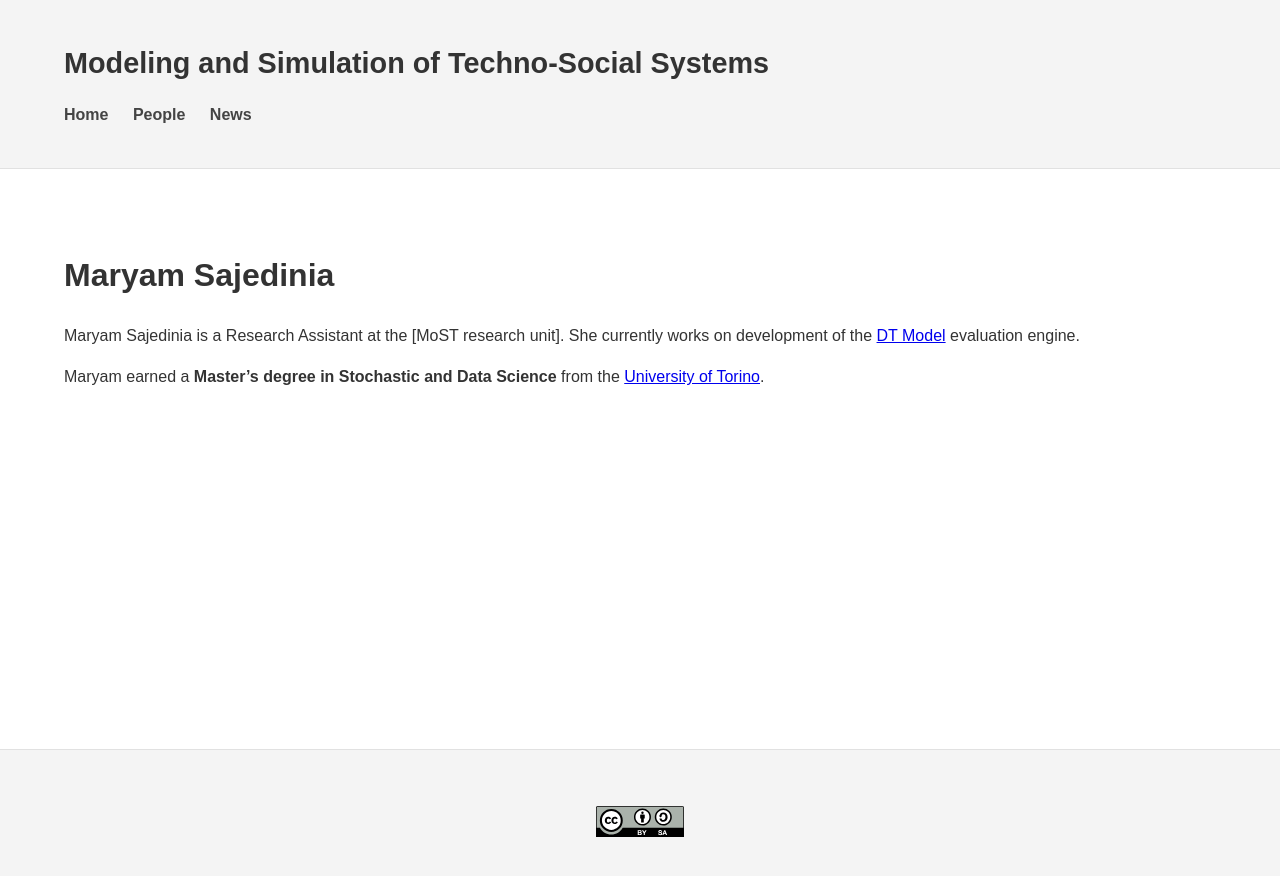
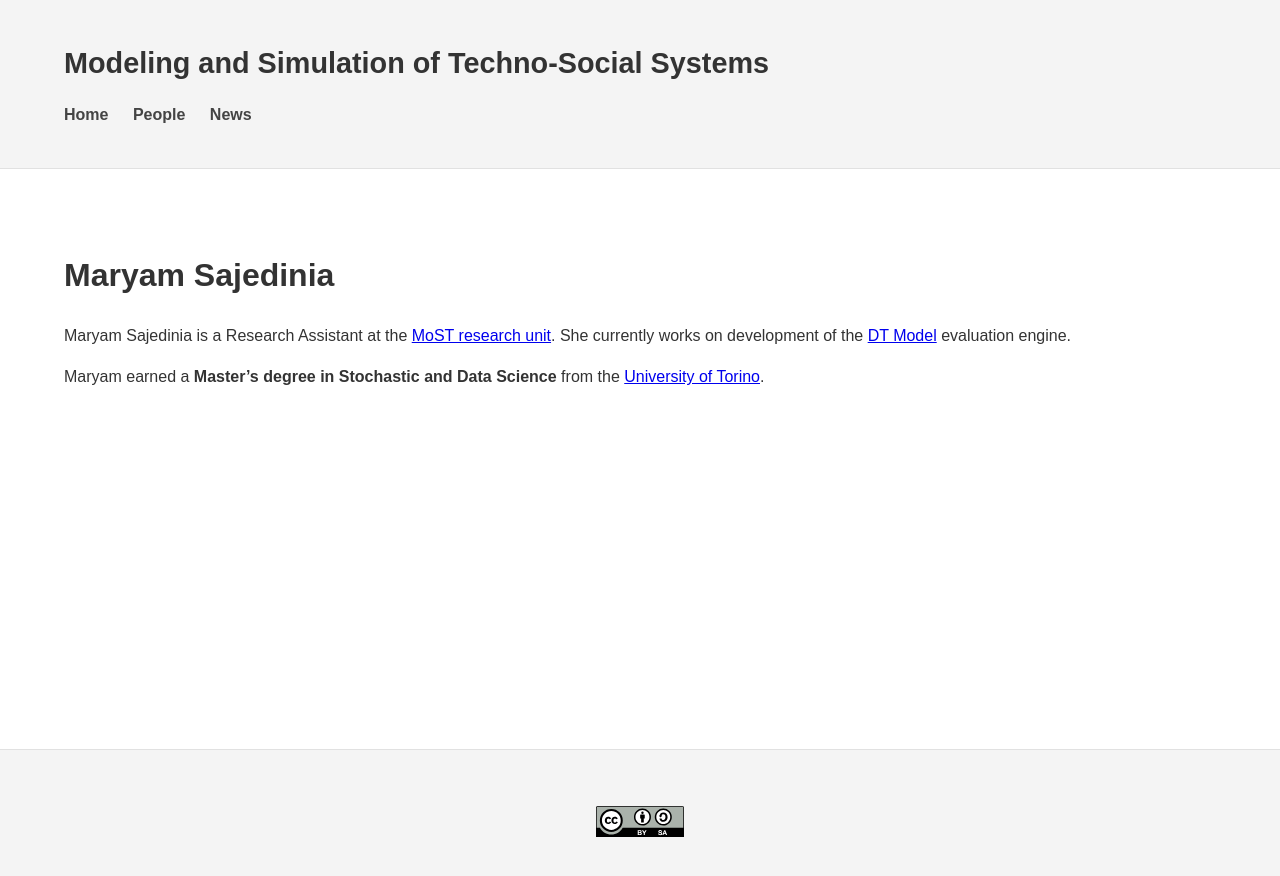
Before and after one commit to fbk-most/fbk-most.github.io, a Jekyll site: the page built from _people/maryam-sajedinia.md, in a window 1280 px wide. Shown: the top 876 px of the page. Built offline with Jekyll 4.4.1, drawn with Linux system fonts in a browser that asks for light colours.

Commit message:
fix: repair link to the website itself (#13)

```diff
--- a/_people/maryam-sajedinia.md
+++ b/_people/maryam-sajedinia.md
@@ -10,8 +10,9 @@ github: "maryamsajedi"
 scholar: "qsY6O_UAAAAJ"
 ---
 
-Maryam Sajedinia is a Research Assistant at the [MoST research unit]. She currently works on development of the
+Maryam Sajedinia is a Research Assistant at the [MoST research unit](/). She currently works on development of the
 [DT Model](https://github.com/fbk-most/dt-model) evaluation engine.
+
 <!--more-->
 
 Maryam earned a **Master’s degree in Stochastic and Data Science** from the [University of Torino](https://www.unito.it/).
```
